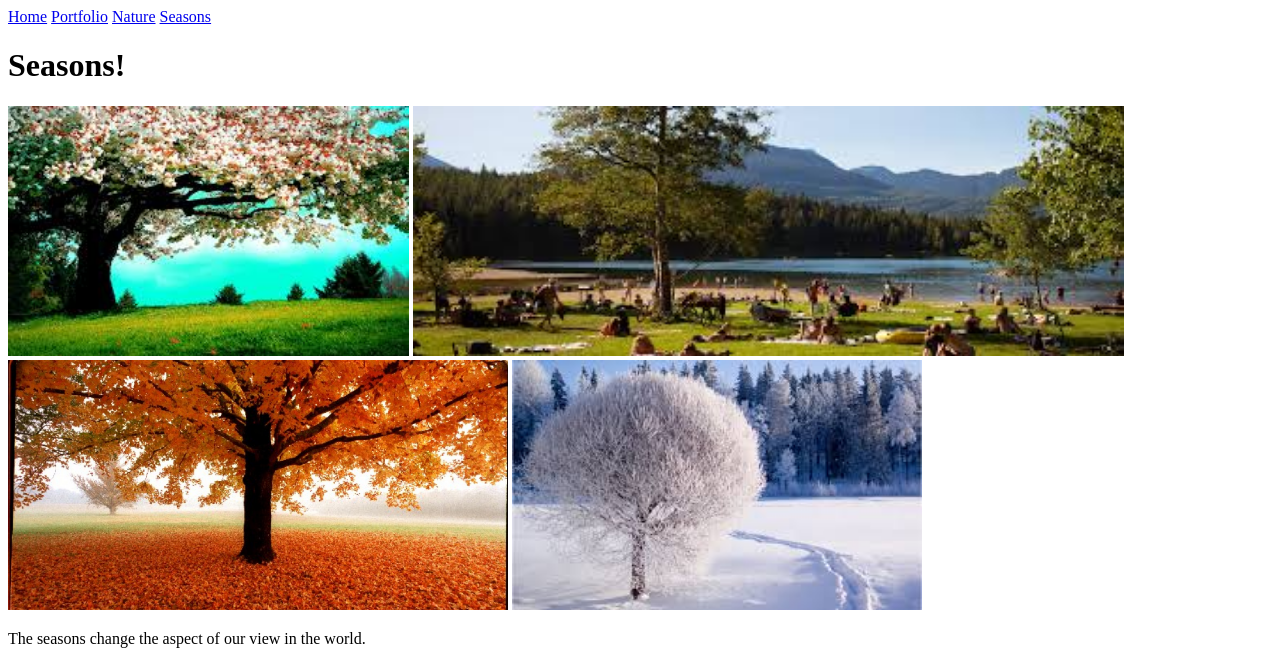
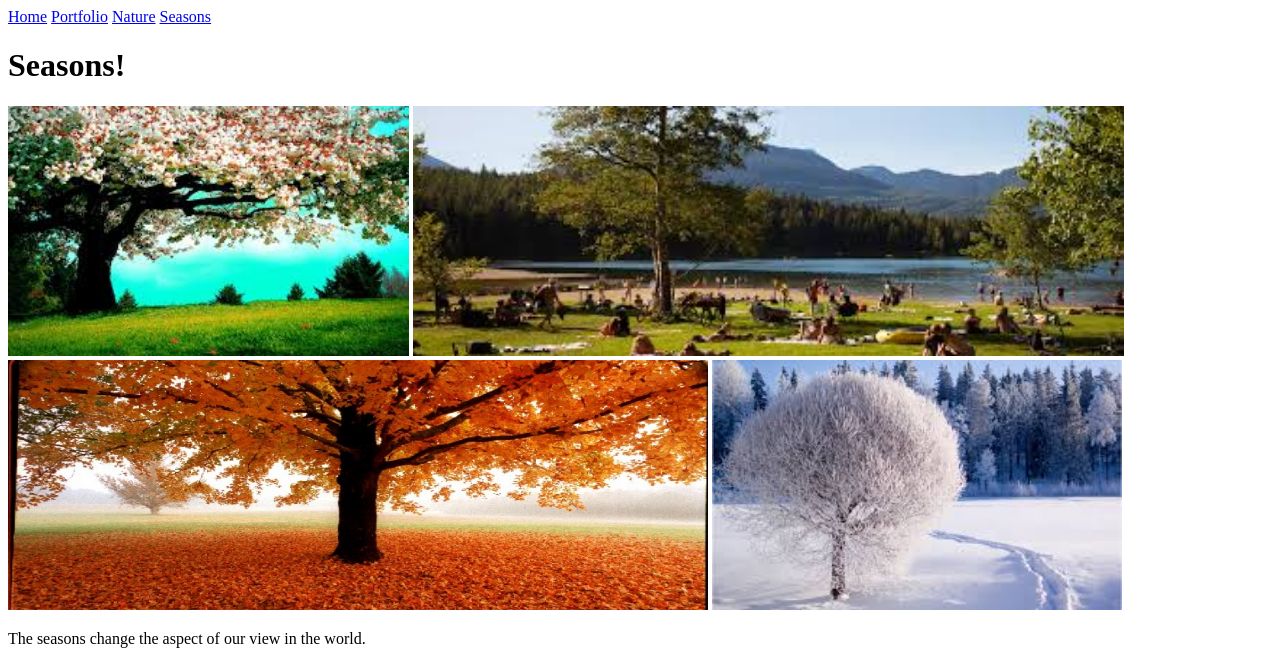
Before and after one commit to Aramirez383/Aramirez383.github.io, a plain HTML site: page seasons.html in a window 1280 px wide. Shown: the top 660 px of the page. Drawn offline with Linux system fonts and the light colour scheme.

Commit message:
Update seasons.html

```diff
--- a/seasons.html
+++ b/seasons.html
@@ -13,7 +13,7 @@
     <h1 >Seasons!</h1>
     <a href="https://en.wikipedia.org/wiki/Spring_(season)"><img src="images/spring.jpg" height="250"></a>
 	<a href="https://en.wikipedia.org/wiki/Summer"><img src="images/summer.jpg" height="250"></a>
-	<a href="https://en.wikipedia.org/wiki/fall"><img src="images/fall.png" height="250" width></a>
+	<a href="https://en.wikipedia.org/wiki/fall"><img src="images/fall.png" height="250" width="700"></a>
 	<a href="https://en.wikipedia.org/wiki/winter"><img src="images/winter.jpg" height="250" width="410"></a>
 	<p>The seasons change the aspect of our view in the world.<p/>
 	<iframe width="420" height="315"
```
